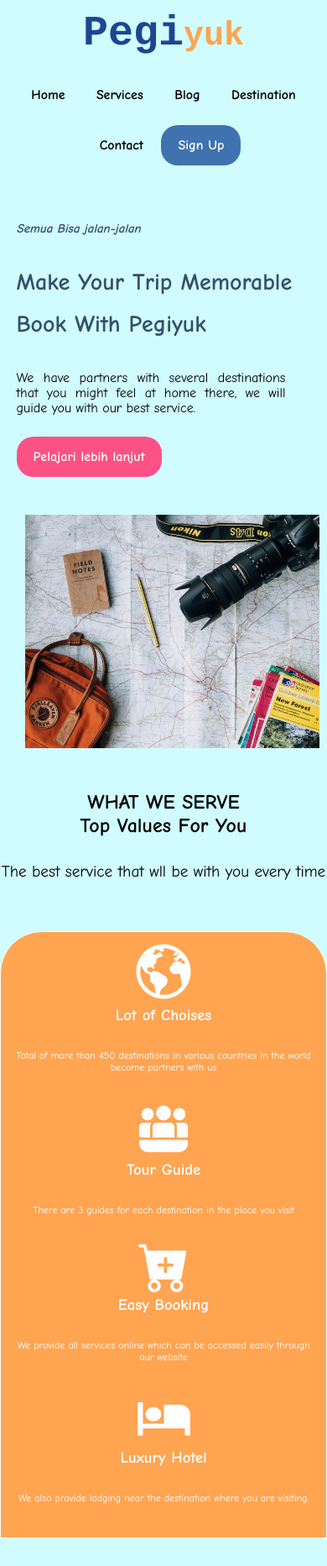
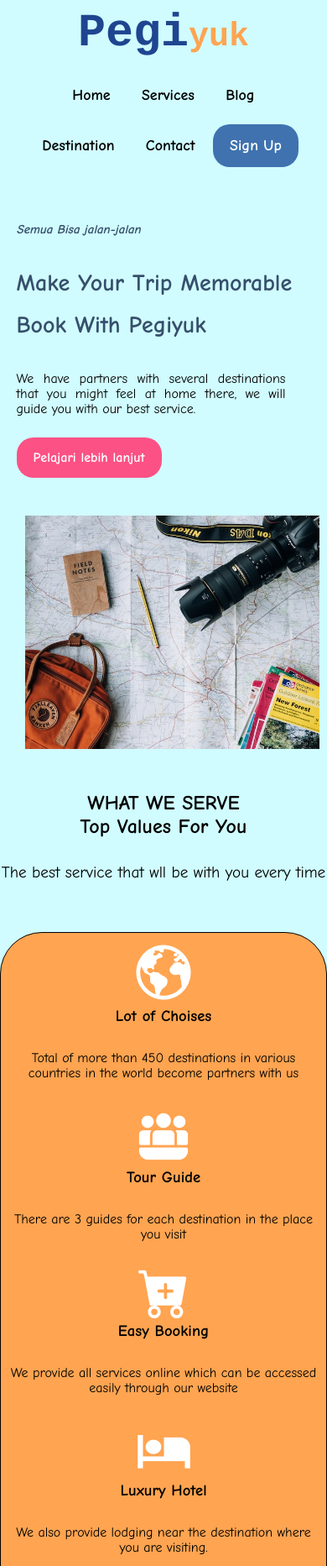
Before and after one commit to ryanrizki10/rakamin-HW-week2, a plain HTML site: page index.html in a window 390 px wide. Shown: the top 1865 px of the page at 84% size. Drawn offline with Linux system fonts and the light colour scheme.

Commit message:
add fontsize in service section

```diff
--- a/style.css
+++ b/style.css
@@ -527,4 +527,22 @@ p {
   .content-list {
     background-color: #98E4FF;
   }
+
+  nav ul li a {
+    font-size: 18px;
+
+  }
+
+  .logo a {
+    font-size: 55px;
+  }
+
+  .services p {
+    color: black;
+    font-size: 16px;
+  }
+
+  .service-wrapper {
+    color: black;
+  }
 }
```
